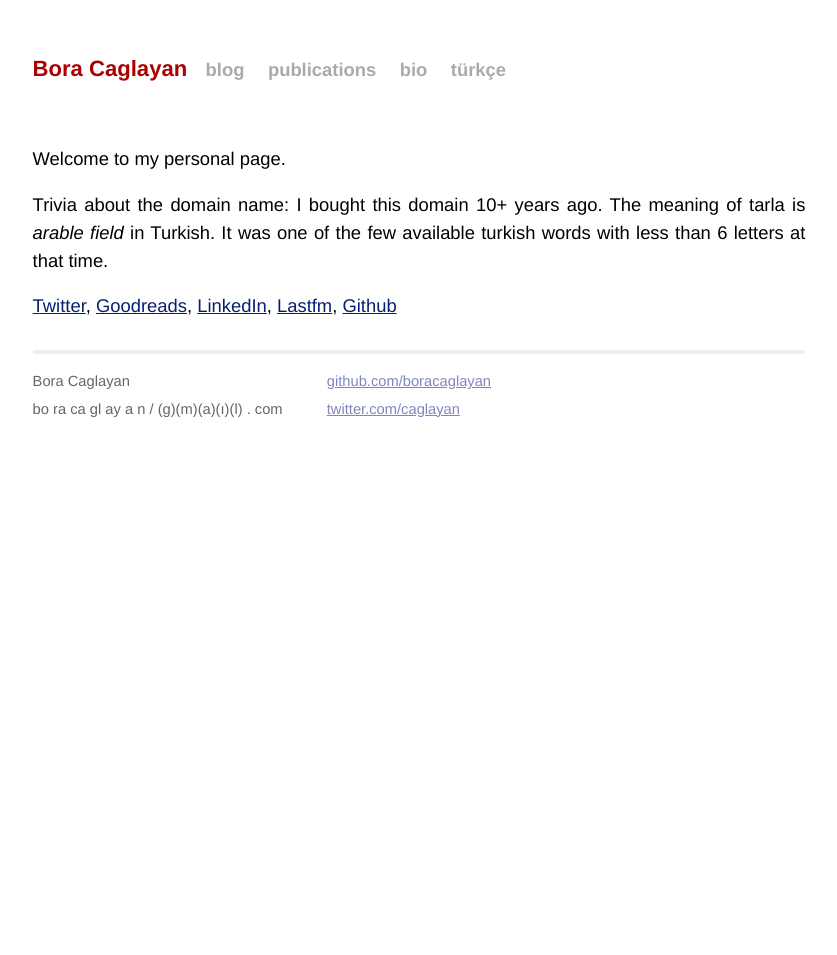
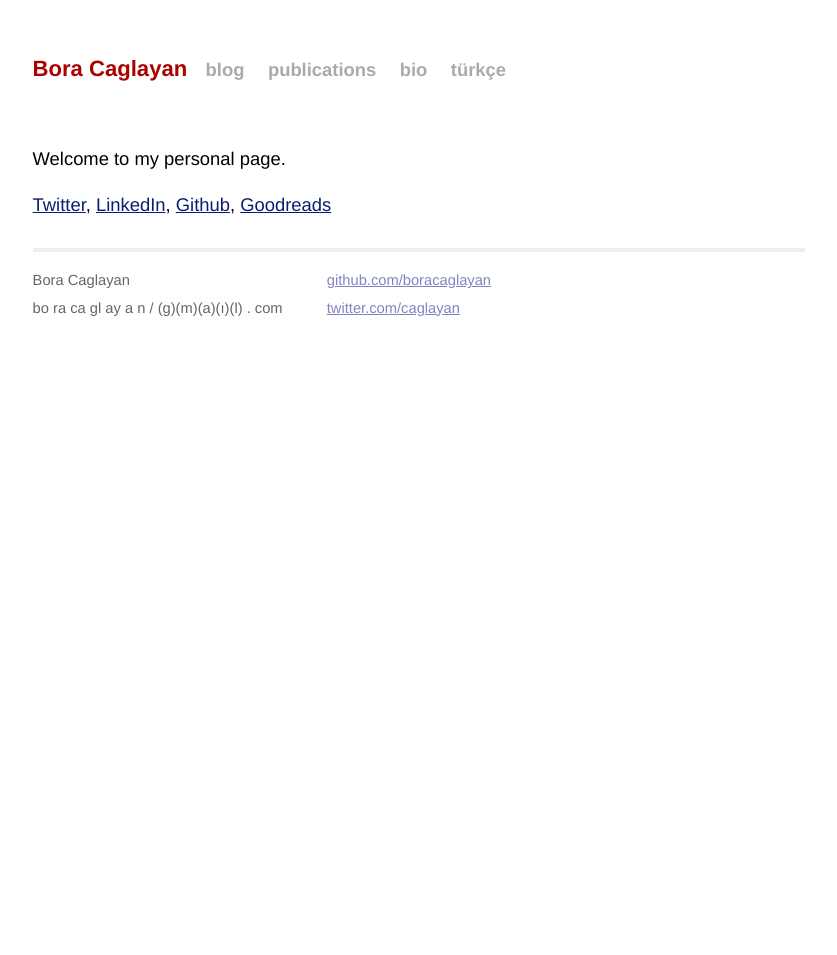
Before and after one commit to boracaglayan/boracaglayan.github.io, a Jekyll site: the page built from index.md, in a window 1280 px wide. Shown: the whole page, without its empty margins (221-1058 px from the left). Built offline with Jekyll 4.4.1, drawn with Linux system fonts in a browser that asks for light colours.

Commit message:
Update index.md

```diff
--- a/index.md
+++ b/index.md
@@ -5,10 +5,8 @@ title: Bora Caglayan
 
 Welcome to my personal page.
 
-Trivia about the domain name: I bought this domain 10+ years ago. The meaning of tarla is *arable field* in Turkish. It was one of the few available turkish words with less than 6 letters at that time.
 
 [Twitter](http://twitter.com/caglayan),
-[Goodreads](ttp://www.goodreads.com/user/show/631324-bora/),
 [LinkedIn](http://www.linkedin.com/profile/view?id=3051621),
-[Lastfm](http://www.last.fm/user/boracaglayan),
-[Github](http://github.com/boracaglayan)
+[Github](http://github.com/boracaglayan),
+[Goodreads](ttp://www.goodreads.com/user/show/631324-bora/)
```
